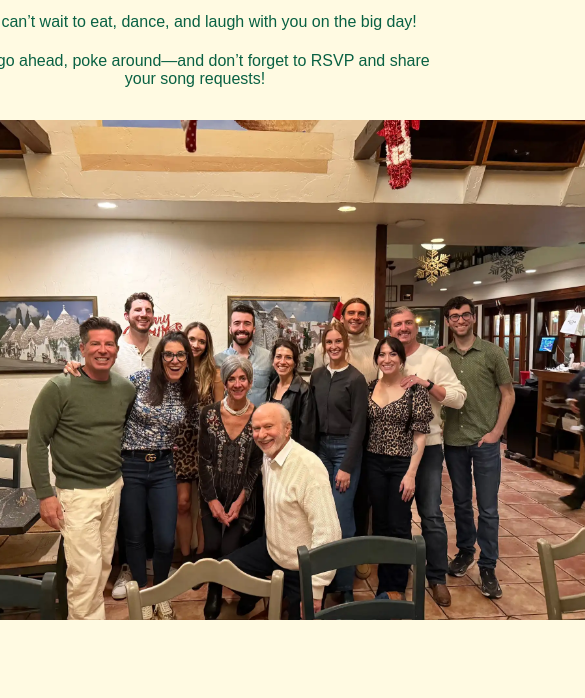
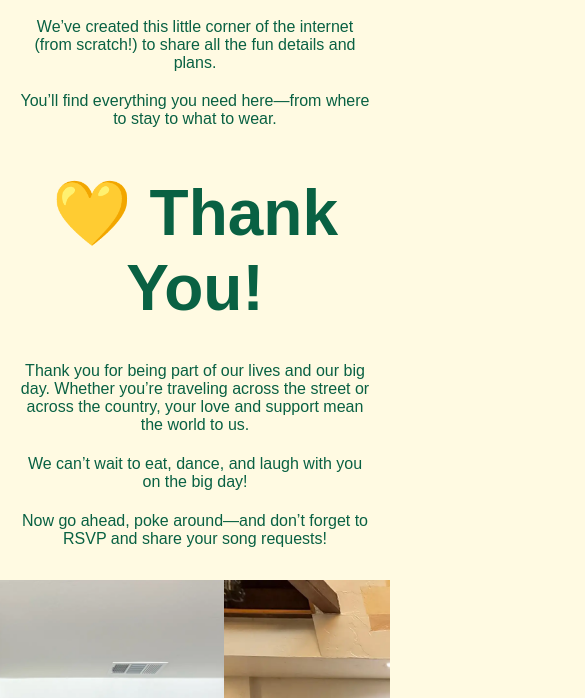
Before and after one commit to shugiee/partywithjojo, a plain HTML site: page public/home.html in a window 390 px wide. Shown: the part 739-1437 px from the top of the page, 585 px wide, since content can reach past the window. Before the commit the page ends 1375 px from the top, so only its background shows below. Drawn offline with Linux system fonts and the light colour scheme.

Commit message:
Fixed page sizing on mobile

```diff
--- a/public/styles.css
+++ b/public/styles.css
@@ -12,6 +12,7 @@
   --page-padding: 2em;
   --topbar-nav-display: flex;
   --topbar-nav-dropdown: none;
+  --home-p-width: 75%;
 }
 
 @media screen and (max-width: 600px) {
@@ -22,9 +23,10 @@
     --h4-font-size: 2em;
     --input-font-size: 1.5em;
     --input-height: 1.5em;
-    --page-padding: 1em;
+    --page-padding: 1em 0 0 0;
     --topbar-nav-display: none;
     --topbar-nav-dropdown: flex;
+    --home-p-width: 90%;
   }
 }
 
@@ -40,6 +42,7 @@
     --page-padding: 1em;
     --topbar-nav-display: none;
     --topbar-nav-dropdown: flex;
+    --home-p-width: 90%;
   }
 }
 
@@ -81,7 +84,6 @@
 body {
   background-color: var(--cream);
   margin: 0;
-  width: 100vw;
   overflow-x: hidden;
   overflow-y: scroll;
   width: 100%;
@@ -134,7 +136,7 @@ p {
 }
 
 #home p {
-  width: 50%;
+  width: var(--home-p-width);
   min-width: 300px;
 }
 
@@ -270,6 +272,7 @@ select:focus {
 
 .page-body {
   display: flex;
+  max-width: 100vw;
 }
 
 .page-content {
```
Also changed, not shown: 3 other files.
